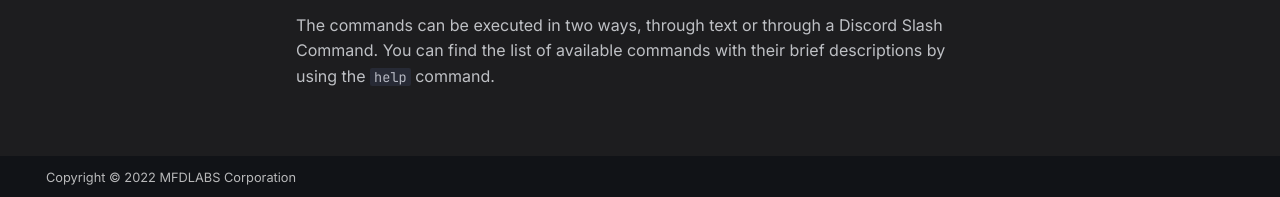
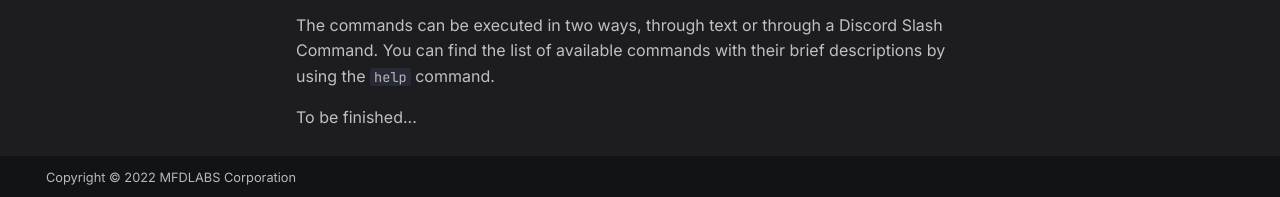
Before and after one commit to mfdlabs/grid-bot-support, an MkDocs documentation site: the page built from docs/commands.md, in a window 1280 px wide and 1064 px high. Shown: the part 864-1061 px from the top of the window. Built offline with MkDocs 1.6.1 and Material for MkDocs 9.7.7, drawn with Linux system fonts in a browser that asks for light colours; comment, search, counter and statistics services are not loaded.

Commit message:
Add to-be finshed part

```diff
--- a/docs/commands.md
+++ b/docs/commands.md
@@ -22,3 +22,5 @@ If you spot something that is not allowed, please report it to [ops+grid-bot-abu
 
 ## Summary
 The commands can be executed in two ways, through text or through a Discord Slash Command. You can find the list of available commands with their brief descriptions by using the `help` command.
+
+To be finished...
```
